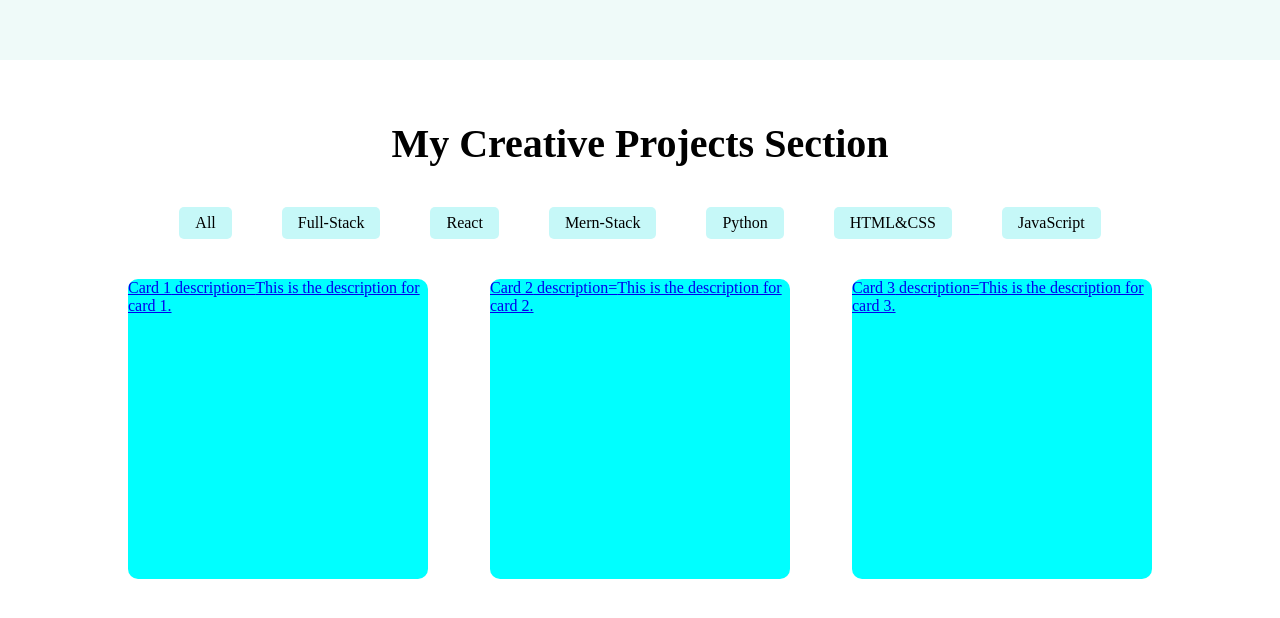
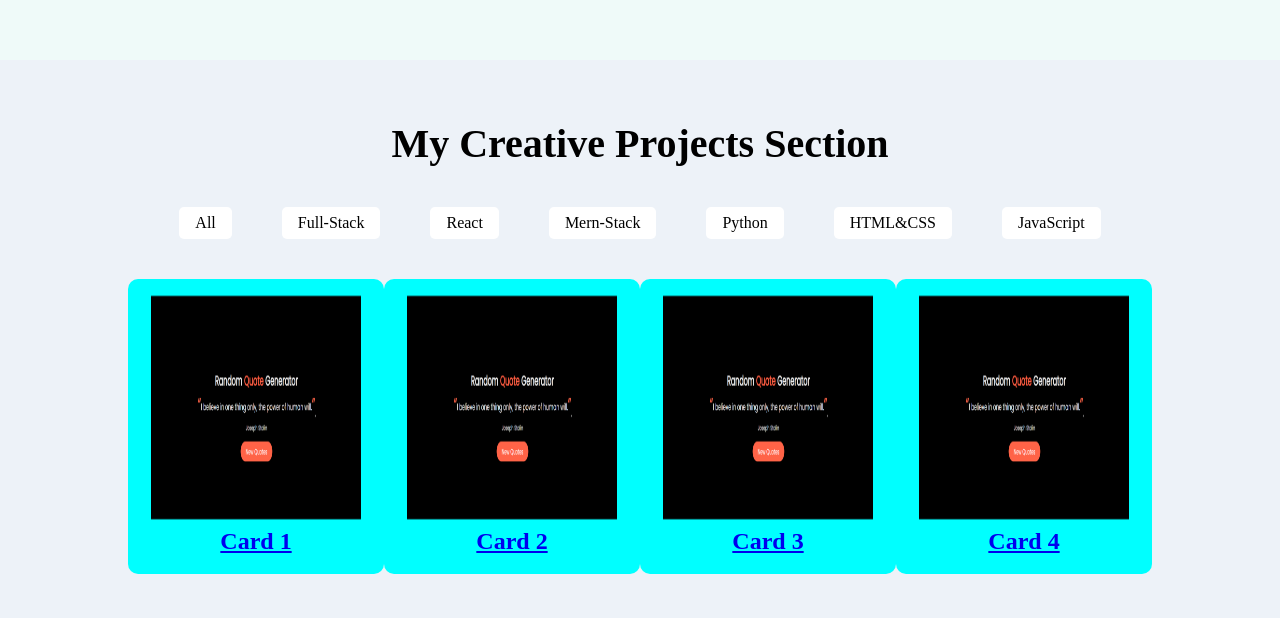
Before and after one commit to decode6/amit-portfolio, a React (Vite) app: page / in a window 1280 px wide. Shown: the part 1597-2215 px from the top of the page. Built offline with nearby package versions, Linux system fonts and the light colour scheme.

Commit message:
project-save

```diff
--- a/src/components/projects/Projects.jsx
+++ b/src/components/projects/Projects.jsx
@@ -1,11 +1,13 @@
 import React from 'react'
 import './project.css'
+import quote from '../../assets/quote.png'
 const Projects = () => {
 
   const cardData = [
-    { title: 'Card 1', description: 'This is the description for card 1.' ,link: "https://www.google.com"},
-    { title: 'Card 2', description: 'This is the description for card 2.',link: "https://www.google.com" },
-    { title: 'Card 3', description: 'This is the description for card 3.',link: "https://www.google.com" },
+    { title: 'Card 1',link: "https://www.google.com"},
+    { title: 'Card 2',link: "https://www.google.com" },
+    { title: 'Card 3', link: "https://www.google.com" },
+    { title: 'Card 4',link: "https://www.google.com" },
   ];
 
 
@@ -30,7 +32,11 @@ const Projects = () => {
 
     {cardData.map((data, index) => (
             <a href={data.link} key={index} className="project">
-               {data.title} description={data.description}
+              <div className="project-img">
+                <img src={quote} alt="" />
+              </div>
+
+               <h2>{data.title}</h2>
             </a>
 
       ))}
--- a/src/components/projects/project.css
+++ b/src/components/projects/project.css
@@ -1,6 +1,7 @@
 .project-section {
     height: 100vh;
     padding:60px 10%;
+    background: #edf2f8;
 }
 
 .project-text {
@@ -28,15 +29,38 @@
     display: flex;
     align-items: center;
     border-radius: 5px;
-    background-color: #c6f8f8;
+    background-color: #ffffff;
 }
 .project-card{
     display: flex;
     justify-content: space-between;
 }
 .project{
-    width: 300px;
-    height: 300px;
+    width: 260px;
+    height: 295px;
     background-color: aqua;
     border-radius: 10px;
+    display: flex;
+    justify-content: center;
+    align-items: center;
+    flex-direction: column;
 }
+.project h2{
+    display: flex;
+    justify-content: center;
+    margin-top: 10px;
+
+}
+.project-img{
+    display: flex;
+    justify-content: center;
+    align-items: center;
+    width: 210px;
+    height: 220px;
+    background: red;
+}
+.project-img img{
+    width: 210px;
+    height: 295px;
+
+}
```
Also changed, not shown: src/assets/quote.png (added).
